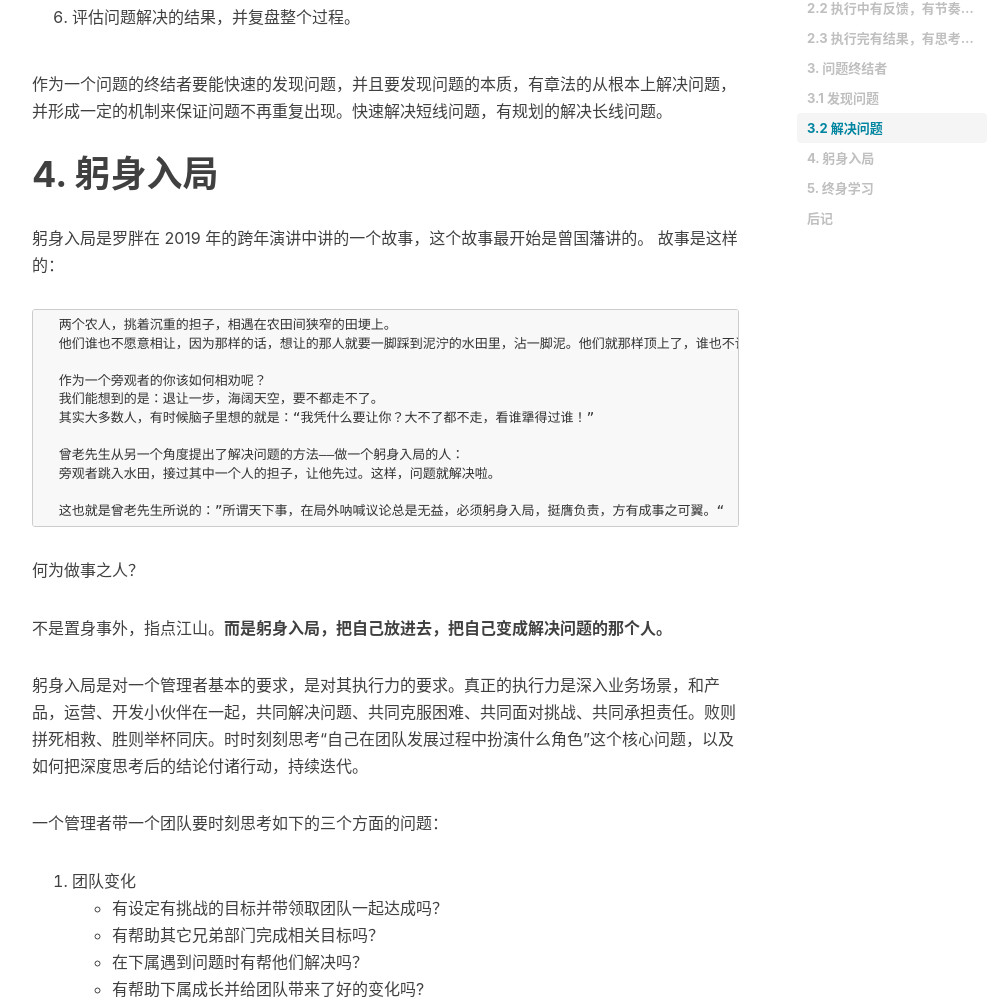
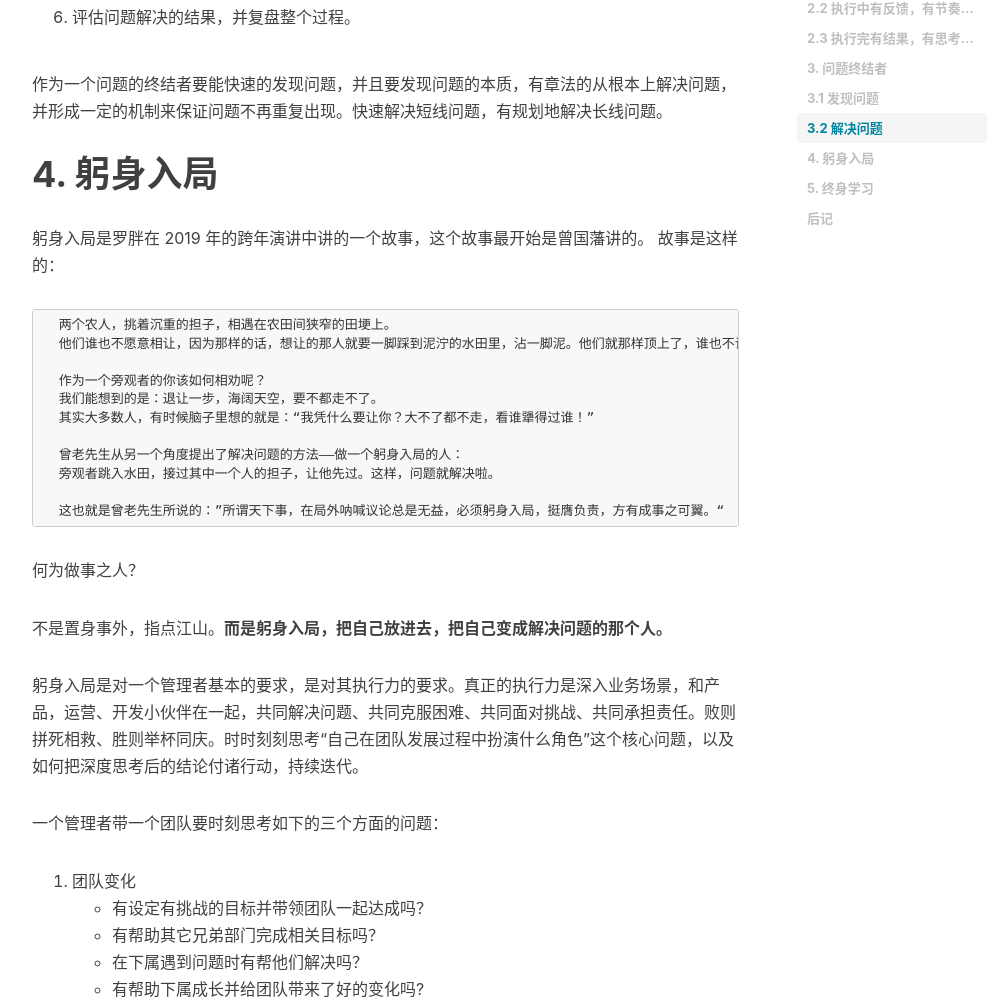
Before and after one commit to phppan/phppan.github.io, a Jekyll site: the page built from _posts/2022-03-12-做到这五点你就可以从容面对 35 岁危机.md, in a window 1280 px wide and 1400 px high, scrolled down 5889 px. Shown: the part 186-1191 px from the top of the window, without its empty margins (233-1237 px from the left). Built offline with Jekyll 4.4.1, drawn with Linux system fonts in a browser that asks for light colours; nearby versions of some CDN libraries; comment, search, counter and statistics services are not loaded.

Commit message:
fix: 错误字

```diff
--- a/_posts/2022-03-12-做到这五点你就可以从容面对 35 岁危机.md
+++ b/_posts/2022-03-12-做到这五点你就可以从容面对 35 岁危机.md
@@ -139,7 +139,7 @@ tags:
 5. 执行方案，解决问题。
 6. 评估问题解决的结果，并复盘整个过程。
 
-作为一个问题的终结者要能快速的发现问题，并且要发现问题的本质，有章法的从根本上解决问题，并形成一定的机制来保证问题不再重复出现。快速解决短线问题，有规划的解决长线问题。
+作为一个问题的终结者要能快速的发现问题，并且要发现问题的本质，有章法的从根本上解决问题，并形成一定的机制来保证问题不再重复出现。快速解决短线问题，有规划地解决长线问题。
 
 
 # 4. 躬身入局
@@ -167,7 +167,7 @@ tags:
 
 一个管理者带一个团队要时刻思考如下的三个方面的问题：
 1. 团队变化
-    - 有设定有挑战的目标并带领取团队一起达成吗？
+    - 有设定有挑战的目标并带领团队一起达成吗？
     - 有帮助其它兄弟部门完成相关目标吗？
     - 在下属遇到问题时有帮他们解决吗？
     - 有帮助下属成长并给团队带来了好的变化吗?
```
